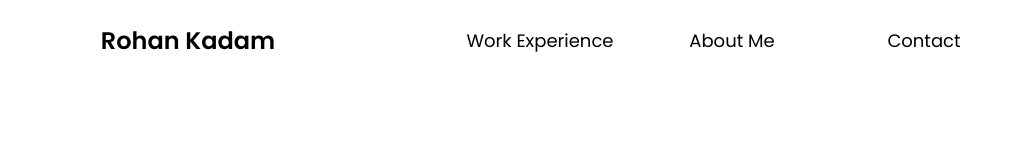
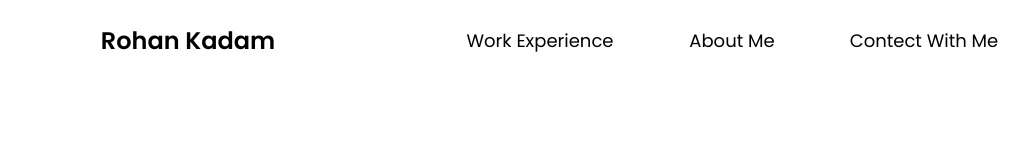
Before and after one commit to Rohan2596/rohan_kadam_porto, a React (Create React App) app: page / in a window 1280 px wide. Shown: the top 160 px of the page, without its empty margins (68-1097 px from the left). Built offline with nearby package versions, Linux system fonts and the light colour scheme.

Commit message:
WIP:Contect and About Me pages in progress.

```diff
--- a/src/App.js
+++ b/src/App.js
@@ -3,6 +3,7 @@ import './App.css';
 import HeaderComponent from './component/header/HeaderComponent';
 import HomeComponent from './component/body/home';
 import AboutComponent from './component/body/about';
+import ContactComponent from './component/body/contact';
 
 function App() {
   return (
@@ -10,6 +11,7 @@ function App() {
       <HeaderComponent />
       <HomeComponent/>
       <AboutComponent/>
+      <ContactComponent/>
     </div>
   );
 }
--- a/src/component/header/HeaderComponent.jsx
+++ b/src/component/header/HeaderComponent.jsx
@@ -9,7 +9,7 @@ class HeaderComponent extends React.Component{
                  <div class="header_section_container">
                      <span class="section_title">Work Experience</span>
                      <span class="section_title">About Me</span>
-                     <span class="section_title">Contact</span>
+                     <span class="section_title">Contect With Me</span>
                  </div>
 
              </div>
```
